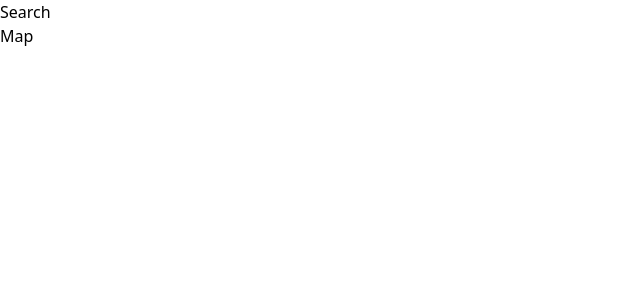
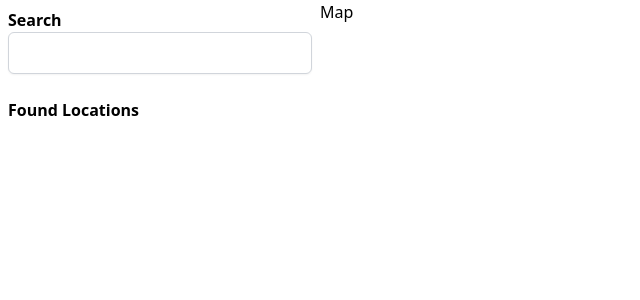
Before and after one commit to ranitasahaa1230/location-search, a React (Vite) app: page / in a window 1280 px wide. Shown: the top 300 px of the page, without its empty margins (0-640 px from the left). Built offline with nearby package versions, Linux system fonts and the light colour scheme.

Commit message:
api integrated

```diff
--- a/src/App.tsx
+++ b/src/App.tsx
@@ -7,9 +7,13 @@ function App() {
   const [place, setPlace] = useState<Place | null>(null);
 
   return (
-    <div>
-      <div><LocationSearch onPlaceClick={(p) => setPlace(p)} /></div>
-      <div><Map place={place} /></div>
+    <div className="h-screen w-screen grid grid-cols-12">
+      <div className="col-span-3 p-2">
+        <LocationSearch onPlaceClick={(p) => setPlace(p)} />
+      </div>
+      <div className="col-span-9">
+        <Map place={place} />
+      </div>
     </div>
   );
 }
--- /dev/null
+++ b/src/api/Search.ts
@@ -0,0 +1,31 @@
+
+import type { Place } from "./Place";
+
+interface SearchResponse {
+    features: {
+        geometry: {
+            coordinates: number[],
+        },
+        properties: {
+            place_id: number;
+            display_name: string;
+        }
+    }[]
+}
+
+export const search = async (term: string) => {
+    const res = await fetch(
+        `https://nominatim.openstreetmap.org/search?q=${term}&format=geojson&addressdetails=1&layer=address&limit=5`
+    );
+    const data: SearchResponse = await res.json();
+    const places: Place[] = data.features.map((feature) => {
+        return {
+            id: feature.properties.place_id,
+            name: feature.properties.display_name,
+            longitude: feature.geometry.coordinates[0],
+            latitude: feature.geometry.coordinates[1],
+        }
+
+    })
+    return places;
+};
--- a/src/components/LocationSearch.tsx
+++ b/src/components/LocationSearch.tsx
@@ -1,5 +1,6 @@
-import React, { useState } from "react";
+import React, { Fragment, useState } from "react";
 import type { Place } from "../api/Place";
+import { search } from "../api/Search";
 
 interface LocationSearchProps {
   onPlaceClick: (place: Place) => void;
@@ -12,18 +13,40 @@ const LocationSearch = ({ onPlaceClick }: LocationSearchProps) => {
   const handleSubmit = async (event: React.FormEvent<HTMLFormElement>) => {
     event.preventDefault();
 
-    console.log("Need to search...", term);
+    const results=await search(term);
+    setPlaces(results);
   };
   return (
     <div>
     <form onSubmit={handleSubmit}>
-        <label>Search</label>
+      <label className="font-bold" htmlFor="term">
+        Search
+      </label>
       <input
+        className="border border-gray-300 rounded-md shadow-sm focus:border-indigo-500 px-4 py-2 w-full"
         id="term"
         value={term}
         onChange={(e) => setTerm(e.target.value)}
       />
     </form>
+
+    <h1 className="font-bold mt-6">Found Locations</h1>
+    <div className="grid grid-cols-[1fr_40px] gap-2 mt-2 items-center">
+      {places.map((place) => {
+        return (
+          <Fragment key={place.id}>
+            <p className="text-sm">{place.name}</p>
+            <button
+              className="bg-blue-500 text-xs text-white font-bold py-1 px-1 rounded"
+              onClick={() => onPlaceClick(place)}
+            >
+              Go
+            </button>
+            <div className="border-b w-full col-span-2" />
+          </Fragment>
+        );
+      })}
+    </div>
   </div>
   );
 };
```
Lines whose indentation alone changed are shown as unchanged.
